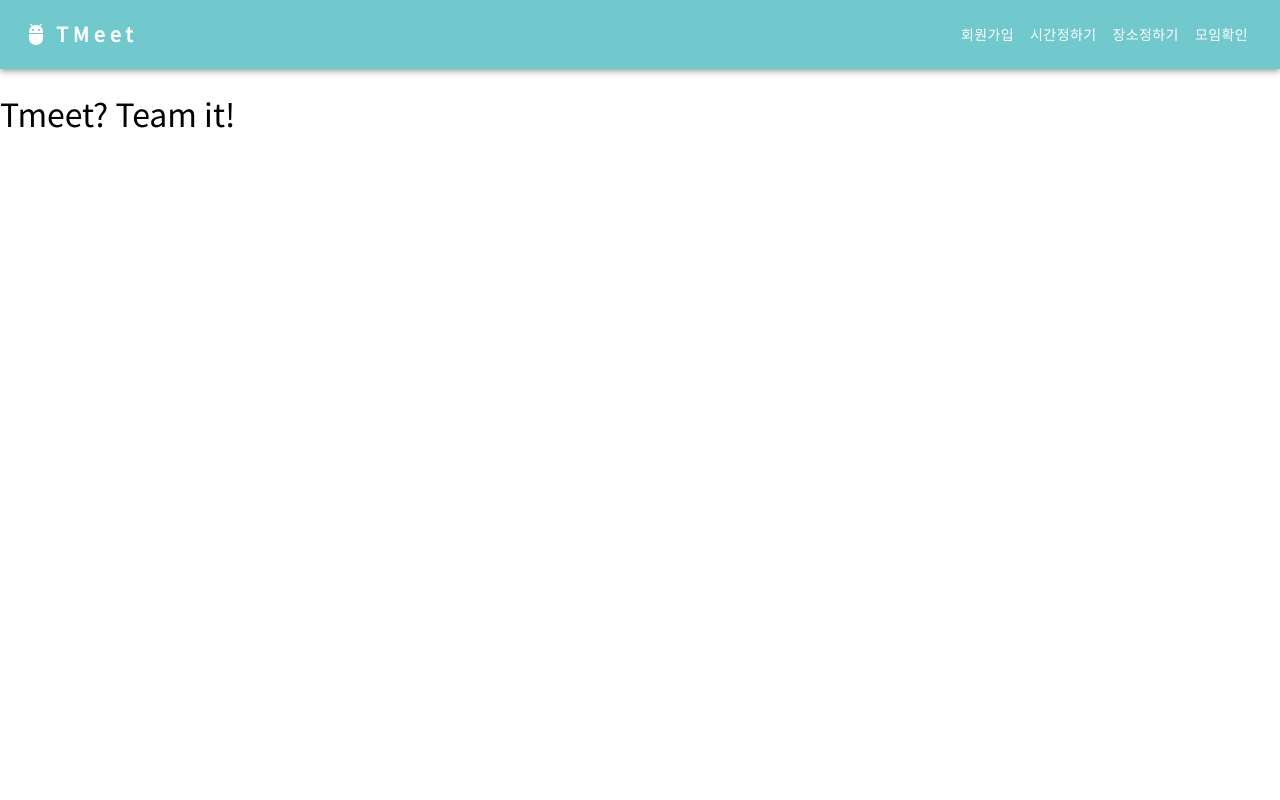
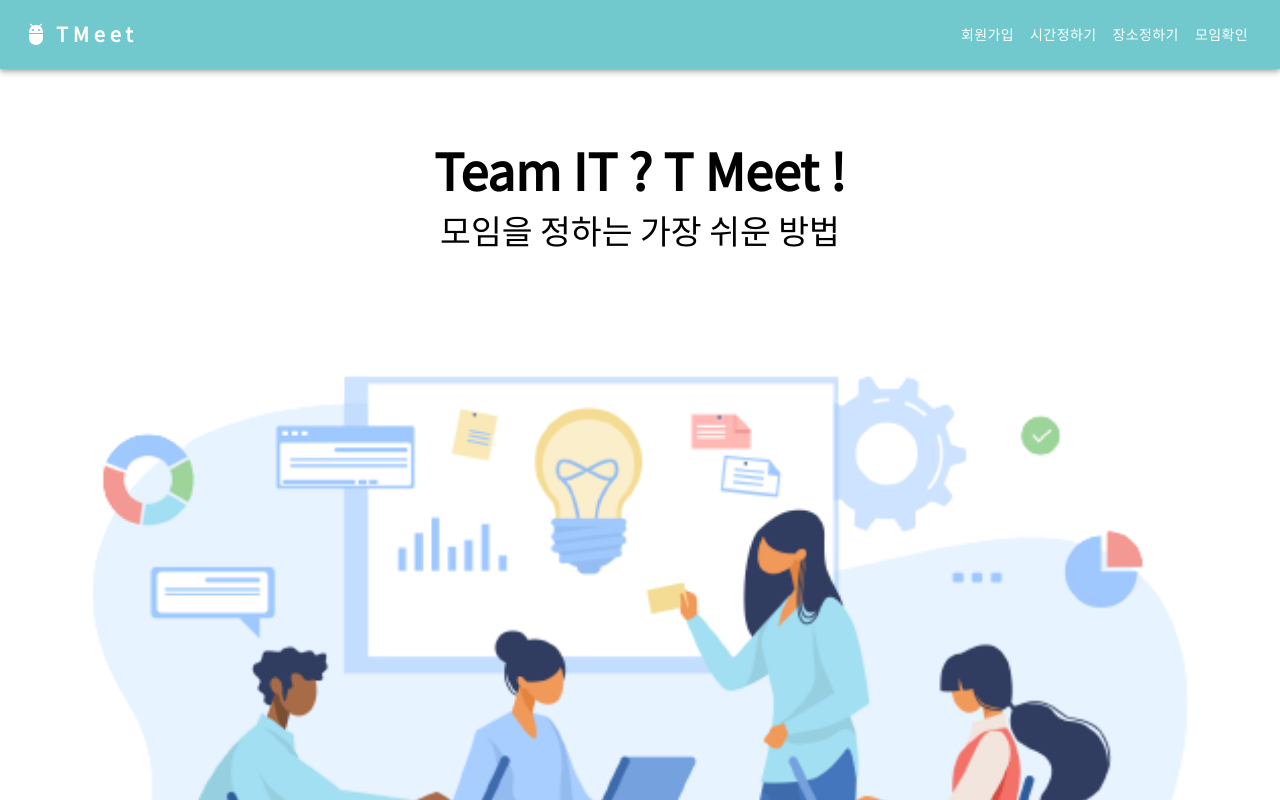
Before and after one commit to ssook1222/TMeet, a React (Create React App) app in the folder tmeet-frontend/: page / in a window 1280 px wide. Shown: the top 800 px of the page. Built offline with nearby package versions, Linux system fonts and the light colour scheme.

Commit message:
[feature/main] UPDATE : 메인페이지 이미지 삽입 및 업데이트

```diff
--- a/tmeet-frontend/package.json
+++ b/tmeet-frontend/package.json
@@ -11,10 +11,10 @@
     "@testing-library/jest-dom": "^5.16.3",
     "@testing-library/react": "^12.1.4",
     "@testing-library/user-event": "^13.5.0",
-    "react-router-dom": "^6.3.0",
     "formik": "^2.2.9",
     "react": "^18.0.0",
     "react-dom": "^18.0.0",
+    "react-router-dom": "^6.3.0",
     "react-schedule-selector": "^3.0.0",
     "react-scripts": "5.0.0",
     "styled-components": "^5.3.5",
--- a/tmeet-frontend/src/App.js
+++ b/tmeet-frontend/src/App.js
@@ -5,6 +5,7 @@ import Login from './pages/login/Login';
 import LoginSample from './pages/sample/LoginSample';
 import TimeSample from './pages/sample/TimeSample';
 import Time from './pages/time/Time'
+// import Clock from './pages/components/clock/Clock';
 
 function App() {
   return (
@@ -15,7 +16,7 @@ function App() {
           <Route exact path="/login" element={<Login />}></Route>
           <Route exact path="/sample/login" element={<LoginSample />}></Route>
           <Route exact path="/sample/time" element={<TimeSample />}></Route>
-          <Route exact path="/time" element={<Time />}></Route>
+          {/*<Route exact path="/Clock" element={<Clock />}></Route>*/}
         </Route>
       </Routes>
     </BrowserRouter>
--- /dev/null
+++ b/tmeet-frontend/src/pages/components/clock/Clock.css
@@ -0,0 +1,126 @@
+:root {
+    --main-bg-color: #fff;
+    --main-text-color: #888888;
+}
+
+[data-theme="dark"] {
+    --main-bg-color: #1e1f26;
+    --main-text-color: #ccc;
+}
+
+* {
+    box-sizing: border-box;
+    /* 		transition: all ease 0.2s; */
+}
+
+body {
+    margin: 0;
+    height: 100vh;
+    display: flex;
+    flex-direction: column;
+    justify-content: space-between;
+    align-items: center;
+    font-size: 16px;
+    background-color: var(--main-bg-color);
+    position: relative;
+    transition: all ease 0.2s;
+}
+.page-header {
+    font-size: 2rem;
+    color: var(--main-text-color);
+    padding: 2rem 0;
+    font-family: monospace;
+    text-transform: uppercase;
+    letter-spacing: 4px;
+    transition: all ease 0.2s;
+}
+
+.clock {
+    min-height: 18em;
+    min-width: 18em;
+    display: flex;
+    justify-content: center;
+    align-items: center;
+    background-color: var(--main-bg-color);
+    background-image: url("https://imvpn22.github.io/analog-clock/clock.png");
+    background-position: center center;
+    background-size: cover;
+    border-radius: 50%;
+    border: 4px solid var(--main-bg-color);
+    box-shadow: 0 -15px 15px rgba(255, 255, 255, 0.05),
+    inset 0 -15px 15px rgba(255, 255, 255, 0.05), 0 15px 15px rgba(0, 0, 0, 0.3),
+    inset 0 15px 15px rgba(0, 0, 0, 0.3);
+    transition: all ease 0.2s;
+}
+.clock:before {
+    content: "";
+    height: 0.75rem;
+    width: 0.75rem;
+    background-color: var(--main-text-color);
+    border: 2px solid var(--main-bg-color);
+    position: absolute;
+    border-radius: 50%;
+    z-index: 1000;
+    transition: all ease 0.2s;
+}
+.hour,
+.min,
+.sec {
+    position: absolute;
+    display: flex;
+    justify-content: center;
+    border-radius: 50%;
+}
+.hour {
+    height: 10em;
+    width: 10em;
+}
+.hour:before {
+    content: "";
+    position: absolute;
+    height: 50%;
+    width: 6px;
+    background-color: var(--main-text-color);
+    border-radius: 6px;
+}
+.min {
+    height: 12em;
+    width: 12em;
+}
+.min:before {
+    content: "";
+    height: 50%;
+    width: 4px;
+    background-color: var(--main-text-color);
+    border-radius: 4px;
+}
+.sec {
+    height: 13em;
+    width: 13em;
+}
+.sec:before {
+    content: "";
+    height: 60%;
+    width: 2px;
+    background-color: #f00;
+    border-radius: 2px;
+}
+
+/* Style for theme switch btn */
+.switch-cont {
+    margin: 2em auto;
+    /* position: absolute; */
+    bottom: 0;
+}
+.switch-cont .switch-btn {
+    font-family: monospace;
+    text-transform: uppercase;
+    outline: none;
+    padding: 0.5rem 1rem;
+    background-color: var(--main-bg-color);
+    color: var(--main-text-color);
+    border: 1px solid var(--main-text-color);
+    border-radius: 0.25rem;
+    cursor: pointer;
+    transition: all ease 0.3s;
+}
--- /dev/null
+++ b/tmeet-frontend/src/pages/components/clock/Clock.jsx
@@ -0,0 +1,54 @@
+import React from "react";
+import './Clock.css';
+
+
+function Clock() {
+    const deg = 6;
+    const hour = document.querySelector(".hour");
+    const min = document.querySelector(".min");
+    const sec = document.querySelector(".sec");
+
+    const setClock = () => {
+        let day = new Date();
+        let hh = day.getHours() * 30;
+        let mm = day.getMinutes() * deg;
+        let ss = day.getSeconds() * deg;
+
+        hour.style.transform = `rotateZ(${hh + mm / 12}deg)`;
+        min.style.transform = `rotateZ(${mm}deg)`;
+        sec.style.transform = `rotateZ(${ss}deg)`;
+    };
+
+// first time
+    setClock();
+// Update every 1000 ms
+    setInterval(setClock, 1000);
+
+    const switchTheme = (evt) => {
+        const switchBtn = evt.target;
+        if (switchBtn.textContent.toLowerCase() === "light") {
+            switchBtn.textContent = "dark";
+            // localStorage.setItem("theme", "dark");
+            document.documentElement.setAttribute("data-theme", "dark");
+        } else {
+            switchBtn.textContent = "light";
+            // localStorage.setItem("theme", "light"); //add this
+            document.documentElement.setAttribute("data-theme", "light");
+        }
+    };
+
+    const switchModeBtn = document.querySelector(".switch-btn");
+    switchModeBtn.addEventListener("click", switchTheme, false);
+
+    let currentTheme = "dark";
+// currentTheme = localStorage.getItem("theme")
+// 	? localStorage.getItem("theme")
+// 	: null;
+
+    if (currentTheme) {
+        document.documentElement.setAttribute("data-theme", currentTheme);
+        switchModeBtn.textContent = currentTheme;
+    }
+}
+
+export default Clock()
--- /dev/null
+++ b/tmeet-frontend/src/pages/main/Main.css
@@ -0,0 +1,30 @@
+*{
+    margin: 0;
+}
+
+.wrap{
+    flex-direction: column;
+    margin-top: 5%;
+    display: flex;
+    align-items: center;
+}
+
+
+.title {
+    text-align: center;
+    font-size: calc(10px + 5vmin);
+    font-family: 'Noto Sans KR', sans-serif;
+    font-weight: 800;
+}
+
+img {
+    width: 100%;
+    max-height: 100%;
+    object-fit: contain;
+}
+
+.meeting{
+    margin-top: 5%;
+    height: auto;
+    width: 100%;
+}
--- a/tmeet-frontend/src/pages/main/Main.jsx
+++ b/tmeet-frontend/src/pages/main/Main.jsx
@@ -1,12 +1,25 @@
 import NavBar from "../components/navigationBar/NavBar";
-
+import React from "react";
+import './Main.css';
+// import meeting from '../'
 
 function App() {
     return (
-        <div className="App">
-            <NavBar></NavBar>
-            <h1>Tmeet? Team it!</h1>
-        </div>
+        <body>
+            <div className="App">
+                <NavBar></NavBar>
+            </div>
+           <div className= "wrap">
+                   <div className="title">
+                       Team IT ?  T Meet !
+                       <h6>모임을 정하는 가장 쉬운 방법</h6>
+                   </div>
+                   <div className= "meeting">
+                       <img src="img/meeting.png"></img>
+                   </div>
+           </div>
+
+        </body>
     );
 }
 
```
Also changed, not shown: tmeet-frontend/public/img/meeting.png (added).
